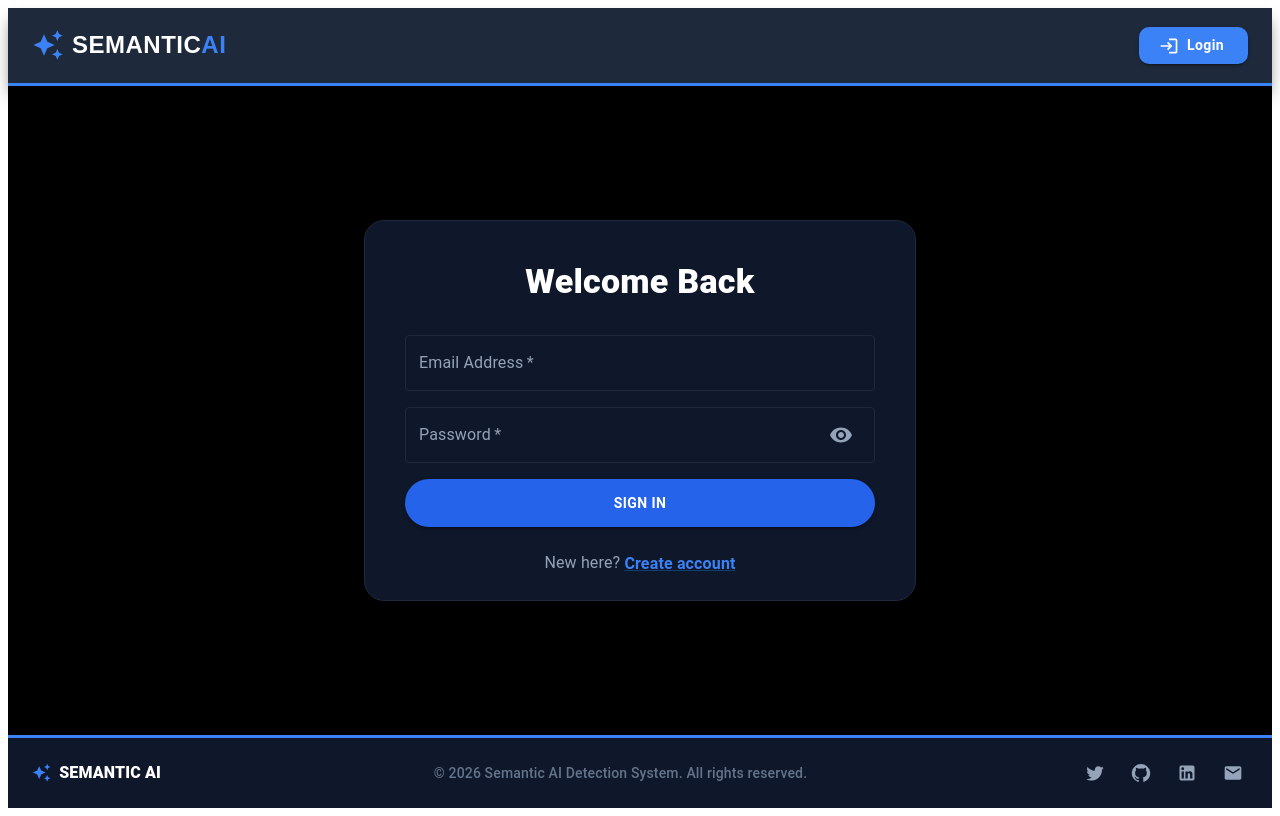
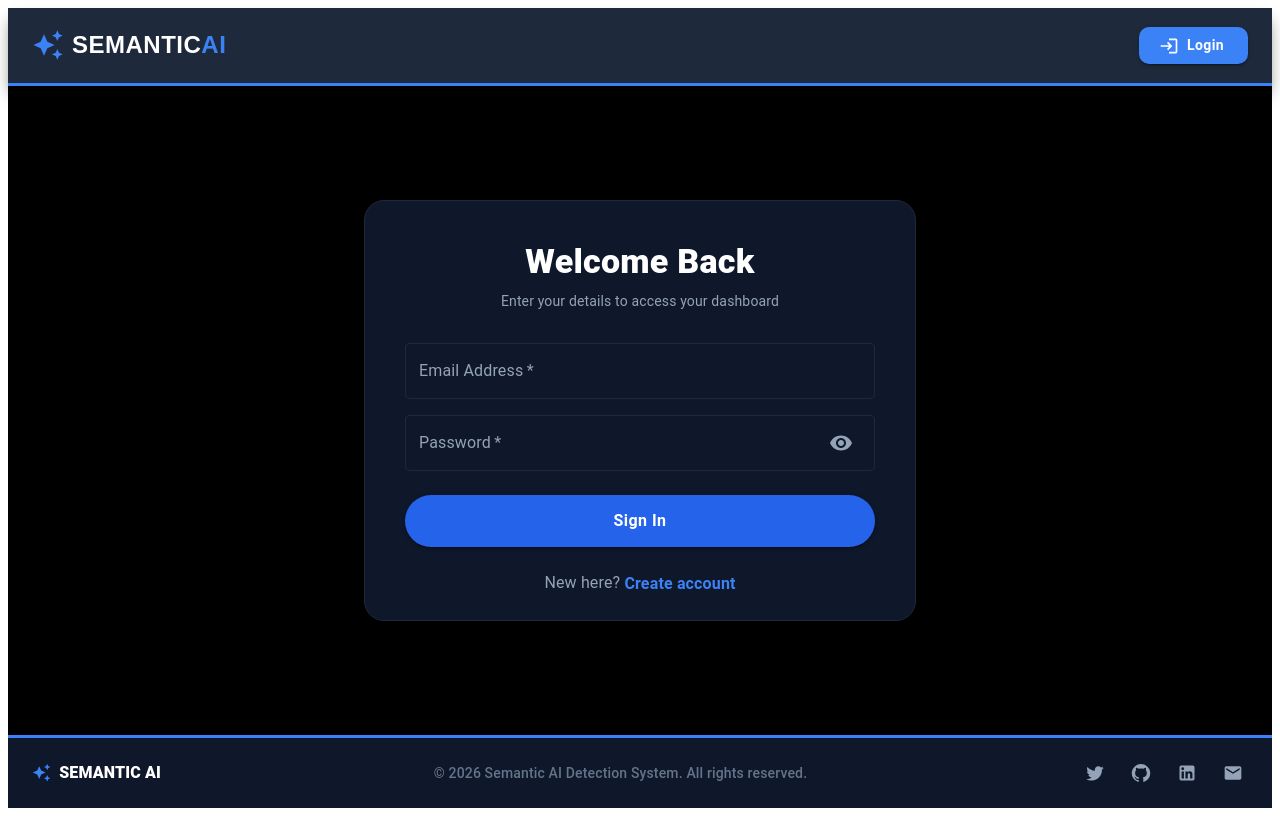
Before and after one commit to HimaVarshitha7/Plagirism_frontned, a React (Create React App) app: page /auth in a window 1280 px wide. Built offline with nearby package versions, Linux system fonts and the light colour scheme.

Commit message:
Final backend URL integration for Upload

```diff
--- a/src/pages/Auth.jsx
+++ b/src/pages/Auth.jsx
@@ -17,6 +17,7 @@ export default function Auth() {
   const [showSuccess, setShowSuccess] = useState(false);
   const [error, setError] = useState("");
   const [formData, setFormData] = useState({ name: "", email: "", password: "" });
+  const [loading, setLoading] = useState(false);
 
   const handleInputChange = (e) => {
     setFormData({ ...formData, [e.target.name]: e.target.value });
@@ -26,11 +27,13 @@ export default function Auth() {
   const handleSubmit = async (e) => {
     e.preventDefault();
     setError("");
+    setLoading(true);
 
-    // Use API_BASE_URL instead of hardcoded strings
+    // Ensure there's no double slash in the URL
+    const baseUrl = API_BASE_URL.endsWith('/') ? API_BASE_URL.slice(0, -1) : API_BASE_URL;
     const endpoint = isLogin
-      ? `${API_BASE_URL}/login`
-      : `${API_BASE_URL}/register`;
+      ? `${baseUrl}/login`
+      : `${baseUrl}/register`;
 
     try {
       const response = await fetch(endpoint, {
@@ -43,10 +46,13 @@ export default function Auth() {
 
       if (response.ok) {
         if (isLogin) {
+          // Success! Save data and redirect
           localStorage.setItem("userToken", data.access_token);
-          localStorage.setItem("userName", data.user.name);
+          localStorage.setItem("userEmail", data.user.email);
+          localStorage.setItem("userName", data.user.name || "User");
           navigate("/dashboard");
         } else {
+          // Registration success
           setShowSuccess(true);
           setTimeout(() => {
             setIsLogin(true);
@@ -55,10 +61,15 @@ export default function Auth() {
           }, 2000);
         }
       } else {
-        setError(data.msg || "Something went wrong.");
+        // Show actual error message from backend
+        setError(data.msg || "Invalid credentials. Please try again.");
       }
     } catch (err) {
-      setError("Cannot connect to server. If using Render, the AI engine may be waking up—please wait 30 seconds.");
+      console.error("Auth Error:", err);
+      // Only show the wakeup message if it's truly a connection failure
+      setError("Server connection failed. If this is the first time today, the server may need 1 minute to start up. Please check your internet or try again.");
+    } finally {
+      setLoading(false);
     }
   };
 
@@ -75,35 +86,101 @@ export default function Auth() {
   };
 
   return (
-    <Box sx={{ display: "flex", flexDirection: "column", height: "100vh", backgroundColor: "#000000" }}>
+    <Box sx={{ display: "flex", flexDirection: "column", minHeight: "100vh", backgroundColor: "#000000" }}>
       <Header />
-      <Box component="main" sx={{ flexGrow: 1, display: "flex", alignItems: "center", justifyContent: "center" }}>
+      <Box component="main" sx={{ flexGrow: 1, display: "flex", alignItems: "center", justifyContent: "center", py: 4 }}>
         <Container maxWidth="sm">
-          <Card sx={{ backgroundColor: "#0f172a", border: "1px solid #1e293b", borderRadius: 5 }}>
-            <CardContent sx={{ p: 5 }}>
-              <Fade in={showSuccess} unmountOnExit><Alert severity="success" sx={{ mb: 3 }}>Account created! Log in now.</Alert></Fade>
-              {error && <Alert severity="error" sx={{ mb: 3 }}>{error}</Alert>}
-              <Typography variant="h4" fontWeight="800" textAlign="center" color="white" mb={4}>
+          <Card sx={{ backgroundColor: "#0f172a", border: "1px solid #1e293b", borderRadius: 5, boxShadow: "0 10px 30px rgba(0,0,0,0.5)" }}>
+            <CardContent sx={{ p: { xs: 3, md: 5 } }}>
+              <Fade in={showSuccess} unmountOnExit>
+                <Alert severity="success" sx={{ mb: 3 }}>Account created! Log in now.</Alert>
+              </Fade>
+
+              {error && (
+                <Alert severity="error" sx={{ mb: 3, borderRadius: 2 }}>
+                  {error}
+                </Alert>
+              )}
+
+              <Typography variant="h4" fontWeight="800" textAlign="center" color="white" mb={1}>
                 {isLogin ? "Welcome Back" : "Create Account"}
               </Typography>
+              <Typography variant="body2" textAlign="center" color="#94a3b8" mb={4}>
+                {isLogin ? "Enter your details to access your dashboard" : "Sign up to start checking for plagiarism"}
+              </Typography>
+
               <Box component="form" onSubmit={handleSubmit}>
-                {!isLogin && <TextField fullWidth label="Full Name" name="name" required value={formData.name} onChange={handleInputChange} sx={inputStyle} />}
-                <TextField fullWidth label="Email Address" type="email" name="email" required value={formData.email} onChange={handleInputChange} sx={inputStyle} />
-                <TextField fullWidth label="Password" type={showPassword ? "text" : "password"} name="password" required value={formData.password} onChange={handleInputChange}
-                  InputProps={{ endAdornment: (
-                    <InputAdornment position="end">
-                      <IconButton onClick={() => setShowPassword(!showPassword)} sx={{ color: "#94a3b8" }}>
-                        {showPassword ? <VisibilityOff /> : <Visibility />}
-                      </IconButton>
-                    </InputAdornment>
-                  )}} sx={inputStyle} />
-                <Button type="submit" fullWidth variant="contained" sx={{ py: 1.5, borderRadius: "50px", bgcolor: "#2563eb", fontWeight: "bold" }}>
-                  {isLogin ? "Sign In" : "Sign Up"}
+                {!isLogin && (
+                  <TextField
+                    fullWidth
+                    label="Full Name"
+                    name="name"
+                    required
+                    value={formData.name}
+                    onChange={handleInputChange}
+                    sx={inputStyle}
+                  />
+                )}
+                <TextField
+                  fullWidth
+                  label="Email Address"
+                  type="email"
+                  name="email"
+                  required
+                  value={formData.email}
+                  onChange={handleInputChange}
+                  sx={inputStyle}
+                />
+                <TextField
+                  fullWidth
+                  label="Password"
+                  type={showPassword ? "text" : "password"}
+                  name="password"
+                  required
+                  value={formData.password}
+                  onChange={handleInputChange}
+                  InputProps={{
+                    endAdornment: (
+                      <InputAdornment position="end">
+                        <IconButton onClick={() => setShowPassword(!showPassword)} sx={{ color: "#94a3b8" }}>
+                          {showPassword ? <VisibilityOff /> : <Visibility />}
+                        </IconButton>
+                      </InputAdornment>
+                    )
+                  }}
+                  sx={inputStyle}
+                />
+                <Button
+                  type="submit"
+                  fullWidth
+                  variant="contained"
+                  disabled={loading}
+                  sx={{
+                    py: 1.5,
+                    mt: 1,
+                    borderRadius: "50px",
+                    bgcolor: "#2563eb",
+                    fontWeight: "bold",
+                    textTransform: "none",
+                    fontSize: "1rem",
+                    "&:hover": { bgcolor: "#1d4ed8" }
+                  }}
+                >
+                  {loading ? "Processing..." : (isLogin ? "Sign In" : "Sign Up")}
                 </Button>
               </Box>
+
               <Typography textAlign="center" sx={{ mt: 3, color: "#94a3b8" }}>
-                {isLogin ? "New here? " : "Member? "}
-                <Link component="button" onClick={() => setIsLogin(!isLogin)} sx={{ color: "#3b82f6", fontWeight: "700" }}>
+                {isLogin ? "New here? " : "Already a member? "}
+                <Link
+                  component="button"
+                  type="button"
+                  onClick={() => {
+                    setIsLogin(!isLogin);
+                    setError("");
+                  }}
+                  sx={{ color: "#3b82f6", fontWeight: "700", textDecoration: "none" }}
+                >
                   {isLogin ? "Create account" : "Sign in instead"}
                 </Link>
               </Typography>
--- a/src/pages/Dashboard.jsx
+++ b/src/pages/Dashboard.jsx
@@ -4,6 +4,8 @@ import Header from "../components/Header";
 import Footer from "../components/Footer";
 import { useNavigate } from "react-router-dom";
 import { Add, Analytics, BugReport, AssignmentTurnedIn } from "@mui/icons-material";
+// --- IMPORT ADDED ---
+import { API_BASE_URL } from "../config";
 
 export default function Dashboard() {
   const navigate = useNavigate();
@@ -19,10 +21,7 @@ export default function Dashboard() {
           return;
         }
 
-        // Clean the token in case it's stored as a stringified JSON
         const cleanToken = token.startsWith('"') ? JSON.parse(token) : token;
-
-        // --- UPDATED TO LIVE RENDER URL ---
 
         const res = await fetch(`${API_BASE_URL}/history`, {
           method: "GET",
@@ -31,6 +30,7 @@ const res = await fetch(`${API_BASE_URL}/history`, {
             "Content-Type": "application/json"
           }
         });
+
         const data = await res.json();
         if (Array.isArray(data)) {
           const plag = data.filter(s => s.score > 20).length;
@@ -61,7 +61,7 @@ const res = await fetch(`${API_BASE_URL}/history`, {
           <Typography variant="subtitle1" sx={{ color: "#94a3b8", fontWeight: "600" }}>{title}</Typography>
         </Box>
         <Typography variant="h2" fontWeight="800" sx={{ color: title === "Total Scans" ? "white" : color, fontFamily: "'Poppins', sans-serif" }}>
-          {loading ? <Skeleton width={80} sx={{ bgcolor: "#1e293b" }} /> : value}
+          {loading ? <Skeleton width={80} sx={{ bgcolor: "#1e293b", borderRadius: 1 }} /> : value}
         </Typography>
         <Typography variant="caption" sx={{ color: "#64748b" }}>{subtitle}</Typography>
         <Box sx={{ mt: 3, height: "6px", backgroundColor: color, borderRadius: "3px" }} />
@@ -70,9 +70,9 @@ const res = await fetch(`${API_BASE_URL}/history`, {
   );
 
   return (
-    <Box sx={{ display: "flex", flexDirection: "column", height: "100vh", backgroundColor: "#000000", color: "#ffffff" }}>
+    <Box sx={{ display: "flex", flexDirection: "column", minHeight: "100vh", backgroundColor: "#000000", color: "#ffffff" }}>
       <Header />
-      <Box component="main" sx={{ flexGrow: 1, overflowY: "auto", py: 8 }}>
+      <Box component="main" sx={{ flexGrow: 1, py: 8 }}>
         <Container maxWidth="lg">
           <Box sx={{ mb: 8 }}>
             <Typography variant="h3" fontWeight="800" sx={{ background: "linear-gradient(90deg, #ffffff, #60a5fa)", WebkitBackgroundClip: "text", WebkitTextFillColor: "transparent", mb: 1.5 }}>
@@ -81,8 +81,12 @@ const res = await fetch(`${API_BASE_URL}/history`, {
             <Typography variant="body1" sx={{ color: "#94a3b8" }}>Manage your history and view real-time integrity metrics.</Typography>
           </Box>
 
-          <Button variant="contained" startIcon={<Add />} onClick={() => navigate("/upload")}
-            sx={{ backgroundColor: "#2563eb", borderRadius: "50px", px: 5, py: 2, mb: 8 }}>
+          <Button
+            variant="contained"
+            startIcon={<Add />}
+            onClick={() => navigate("/upload")}
+            sx={{ backgroundColor: "#2563eb", borderRadius: "50px", px: 5, py: 2, mb: 8, fontWeight: "bold", textTransform: "none" }}
+          >
             Start New Analysis
           </Button>
 
```
Also changed, not shown: src/pages/History.jsx (+19 -83 lines). Lines whose indentation alone changed are shown as unchanged.
